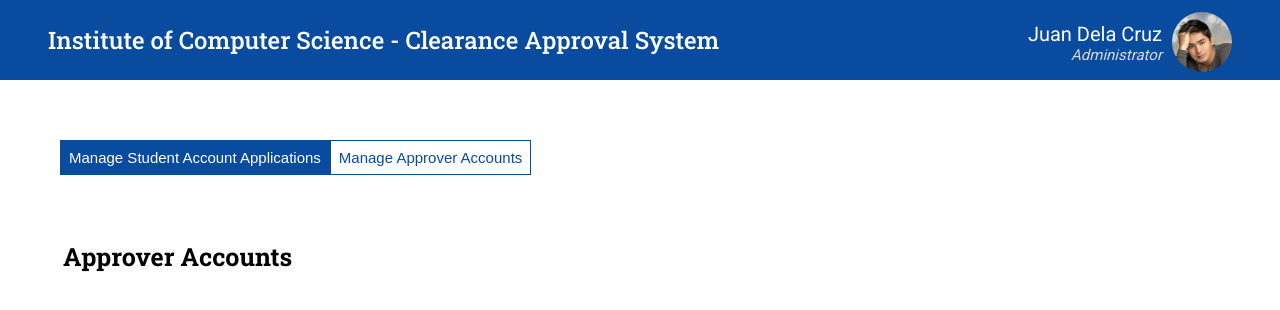
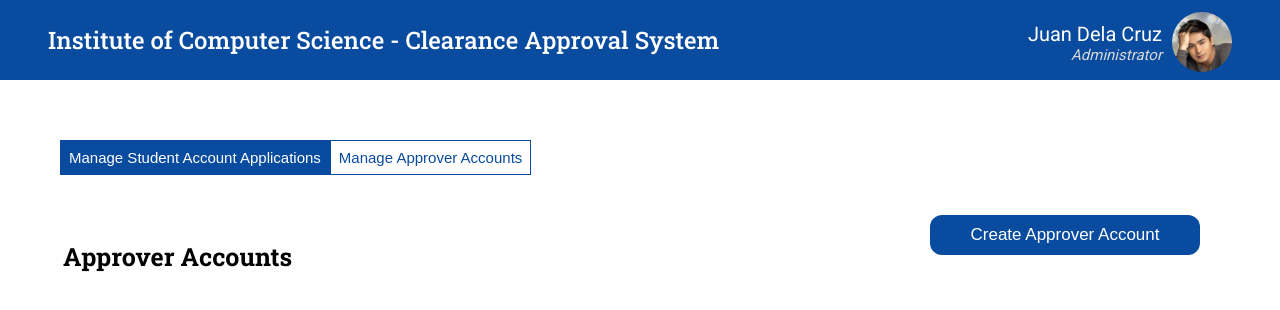
Before and after one commit to jakiebravarian/ICS_Clearance_System, a React (Create React App) app in the folder frontend/: page /manage-approvers in a window 1280 px wide. Shown: the top 310 px of the page. Built offline with nearby package versions, Linux system fonts and the light colour scheme.

Commit message:
ui: added a create approver button to the manage approvers page

```diff
--- a/frontend/src/assets/styles/admin.css
+++ b/frontend/src/assets/styles/admin.css
@@ -168,3 +168,18 @@
     height: 35px;
     border-radius: 15px;
 }
+
+.create-approver-button {
+    width: 270px;
+    border-radius: 12px;
+    background-color: #094C9F;
+    color: white;
+    height: 40px;
+    border: none;
+    font-size: 17px;
+}
+
+.create-approver-div {
+    margin-left: auto;
+    margin-right: 80px;
+}
--- a/frontend/src/pages/Admin/AdminComponents.js
+++ b/frontend/src/pages/Admin/AdminComponents.js
@@ -158,4 +158,88 @@ function AssignAdviserModal() {
     )
 }
 
-export { Menu, StudentSort, StudentAppsList, AssignAdviserModal }
+function CreateApproverModal() {
+    const [isOpen, setIsOpen] = useState(false);
+    const [formData, setFormData] = useState({
+        firstName: '',
+        middleName: '',
+        lastName: '',
+        email: '',
+        password: '',
+        approverType: ''
+    }); // initially empty strings
+
+    // opens the modal when called
+    const openModal = () => {
+        setIsOpen(true);
+    }
+
+    // closes the modal when called
+    const closeModal = () => {
+        setIsOpen(false);
+    }
+
+    const handleChange = (event) => {
+        const { name, value } = event.target;
+        setFormData((prevData) => ({
+        ...prevData,
+        [name]: value,
+        }));
+    };
+
+    const handleSubmit = (event) => {
+        event.preventDefault();
+
+        // send data to backend
+
+        // reset the form data
+        setFormData({
+            firstName: '',
+            middleName: '',
+            lastName: '',
+            email: '',
+            password: '',
+            approverType: ''
+        });
+
+        // close the modal
+        setIsOpen(false);
+    };
+
+    // resizing of the modal
+    const modalStyle = {
+        content: {
+            width: '40%', // Set your desired width
+            height: '70%', // Set your desired height
+            top: '50%',
+            left: '50%',
+            transform: 'translate(-50%, -50%)',
+            borderRadius: "20px"
+        },
+    };
+
+    return(
+        <div className="modal-window">
+            <button class="create-approver-button" onClick={openModal}>Create Approver Account</button>
+            <Modal style={modalStyle} isOpen={isOpen} onRequestClose={closeModal}>
+                <button className="exit-button" onClick={closeModal}>X</button>
+                <div className="modal-heading">
+                    <p>Create Approver Account</p>
+                </div>
+                <div className="centered modal-form-div">
+                    <form onSubmit={handleSubmit} className="modal-form">
+                        <input type="text" name="firstName" value={formData.firstName || ''} onChange={handleChange} placeholder="First Name"/><br></br>
+                        <input type="text" name="middleName" value={formData.middleName || ''} onChange={handleChange} placeholder="Middle Name"/><br></br>
+                        <input type="text" name="lastName" value={formData.lastName || ''} onChange={handleChange} placeholder="Last Name"/><br></br>
+                        <input type="text" name="email" value={formData.email || ''} onChange={handleChange} placeholder="Email"/><br></br>
+                        <input type="password" name="email" value={formData.password || ''} onChange={handleChange} placeholder="Password"/><br></br>
+                        <input type="text" name="email" value={formData.approverType || ''} onChange={handleChange} placeholder="Approver Type"/><br></br>
+                        <button className="assign-button" type="submit">Create Account</button>
+                    </form>
+                </div>
+            </Modal>
+        </div>
+    )
+}
+
+export { Menu, StudentSort, StudentAppsList, AssignAdviserModal, CreateApproverModal }
--- a/frontend/src/pages/Admin/Manage-Approvers.js
+++ b/frontend/src/pages/Admin/Manage-Approvers.js
@@ -3,7 +3,7 @@ import React from "react";
 // import components from student components
 import { Header } from "../ScreenComponents";
 import { adminInfo } from "../../data";
-import { Menu } from "./AdminComponents";
+import { Menu, CreateApproverModal } from "./AdminComponents";
 
 export default function ManageApprovers() {
     return (
@@ -15,18 +15,17 @@ export default function ManageApprovers() {
                 <Menu option="ManageApprovers" />
             </div>
 
-            {/* sorting section */}
+            {/* heading */}
             <div className="row student-sort-section">
                 {/* text */}
                 <div>
                     <p className="roboto-slab section-name-text">Approver Accounts</p>
                 </div>
 
-                {/* create approver button */}
-                <div>
-
+                {/* add approver button */}
+                <div className="create-approver-div">
+                    <CreateApproverModal/>
                 </div>
-                {/* name sort */}
 
             </div>
         </div>
```
